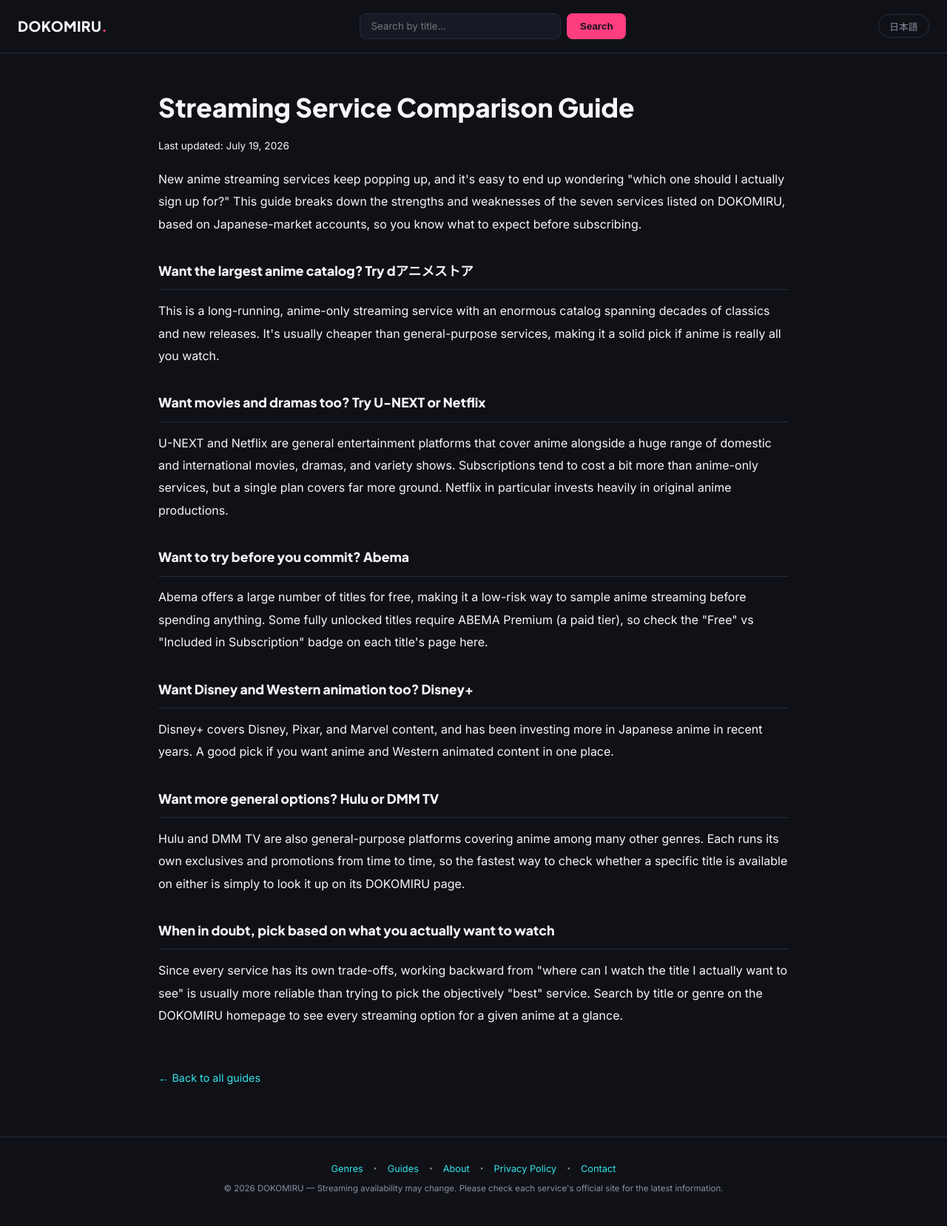
After one commit to taka08s2oo-stack/dokomiru, a Flask app: page /en/guides/service-comparison in a window 1280 px wide. The commit adds this page. Shown: the whole page at 74% size. Run offline with Flask 3, Linux system fonts and the light colour scheme.

Commit message:
構造化データと英語版ガイド記事を追加

```diff
--- a/app.py
+++ b/app.py
@@ -305,22 +305,42 @@ def about_en():
 
 @app.route("/guides")
 def guides():
-    return render_template("guides.html", en_path="/en/")
+    return render_template("guides.html", en_path="/en/guides")
 
 
 @app.route("/guides/service-comparison")
 def guide_service_comparison():
-    return render_template("guide_service_comparison.html", en_path="/en/")
+    return render_template("guide_service_comparison.html", en_path="/en/guides/service-comparison")
 
 
 @app.route("/guides/free-anime")
 def guide_free_anime():
-    return render_template("guide_free_anime.html", en_path="/en/")
+    return render_template("guide_free_anime.html", en_path="/en/guides/free-anime")
 
 
 @app.route("/guides/beginner-guide")
 def guide_beginner():
-    return render_template("guide_beginner.html", en_path="/en/")
+    return render_template("guide_beginner.html", en_path="/en/guides/beginner-guide")
+
+
+@app.route("/en/guides")
+def guides_en():
+    return render_template("guides_en.html", ja_path="/guides")
+
+
+@app.route("/en/guides/service-comparison")
+def guide_service_comparison_en():
+    return render_template("guide_service_comparison_en.html", ja_path="/guides/service-comparison")
+
+
+@app.route("/en/guides/free-anime")
+def guide_free_anime_en():
+    return render_template("guide_free_anime_en.html", ja_path="/guides/free-anime")
+
+
+@app.route("/en/guides/beginner-guide")
+def guide_beginner_en():
+    return render_template("guide_beginner_en.html", ja_path="/guides/beginner-guide")
 
 
 @app.route("/privacy")
@@ -364,6 +384,10 @@ def sitemap():
     xml_parts.append(f"<url><loc>{base_url}/en/privacy</loc></url>")
     xml_parts.append(f"<url><loc>{base_url}/en/contact</loc></url>")
     xml_parts.append(f"<url><loc>{base_url}/en/genres</loc></url>")
+    xml_parts.append(f"<url><loc>{base_url}/en/guides</loc></url>")
+    xml_parts.append(f"<url><loc>{base_url}/en/guides/service-comparison</loc></url>")
+    xml_parts.append(f"<url><loc>{base_url}/en/guides/free-anime</loc></url>")
+    xml_parts.append(f"<url><loc>{base_url}/en/guides/beginner-guide</loc></url>")
     for g, _ in genre_counts:
         xml_parts.append(f"<url><loc>{base_url}/genre/{g}</loc></url>")
     for g, _ in genre_counts_en:
--- a/templates/base.html
+++ b/templates/base.html
@@ -31,6 +31,7 @@
 <meta name="twitter:title" content="{{ self.title() }}">
 <meta name="twitter:description" content="{{ self.description() }}">
 <meta name="twitter:image" content="{{ request.url_root.rstrip('/') }}{{ url_for('static', filename='og-image.png') }}">
+{% block structured_data %}{% endblock %}
 </head>
 <body>
 
--- a/templates/base_en.html
+++ b/templates/base_en.html
@@ -31,6 +31,7 @@
 <meta name="twitter:title" content="{{ self.title() }}">
 <meta name="twitter:description" content="{{ self.description() }}">
 <meta name="twitter:image" content="{{ request.url_root.rstrip('/') }}{{ url_for('static', filename='og-image-en.png') }}">
+{% block structured_data %}{% endblock %}
 </head>
 <body>
 
@@ -51,6 +52,8 @@
   <nav class="footer-nav">
     <a href="/en/genres">Genres</a>
     <span class="footer-sep">・</span>
+    <a href="/en/guides">Guides</a>
+    <span class="footer-sep">・</span>
     <a href="/en/about">About</a>
     <span class="footer-sep">・</span>
     <a href="/en/privacy">Privacy Policy</a>
--- /dev/null
+++ b/templates/guide_service_comparison_en.html
@@ -0,0 +1,64 @@
+{% extends "base_en.html" %}
+
+{% block title %}Streaming Service Comparison Guide | DOKOMIRU{% endblock %}
+{% block description %}A comparison of 7 major Japan-based anime streaming services — dアニメストア, U-NEXT, Netflix, Abema, Disney+, Hulu, and DMM TV — to help you choose the right one.{% endblock %}
+
+{% block content %}
+<article class="legal-page">
+  <h1>Streaming Service Comparison Guide</h1>
+  <p class="legal-updated">Last updated: July 19, 2026</p>
+
+  <p>
+    New anime streaming services keep popping up, and it's easy to end up wondering "which one
+    should I actually sign up for?" This guide breaks down the strengths and weaknesses of the
+    seven services listed on DOKOMIRU, based on Japanese-market accounts, so you know what to
+    expect before subscribing.
+  </p>
+
+  <h2>Want the largest anime catalog? Try dアニメストア</h2>
+  <p>
+    This is a long-running, anime-only streaming service with an enormous catalog spanning
+    decades of classics and new releases. It's usually cheaper than general-purpose services,
+    making it a solid pick if anime is really all you watch.
+  </p>
+
+  <h2>Want movies and dramas too? Try U-NEXT or Netflix</h2>
+  <p>
+    U-NEXT and Netflix are general entertainment platforms that cover anime alongside a huge
+    range of domestic and international movies, dramas, and variety shows. Subscriptions tend to
+    cost a bit more than anime-only services, but a single plan covers far more ground. Netflix
+    in particular invests heavily in original anime productions.
+  </p>
+
+  <h2>Want to try before you commit? Abema</h2>
+  <p>
+    Abema offers a large number of titles for free, making it a low-risk way to sample anime
+    streaming before spending anything. Some fully unlocked titles require ABEMA Premium (a paid
+    tier), so check the "Free" vs "Included in Subscription" badge on each title's page here.
+  </p>
+
+  <h2>Want Disney and Western animation too? Disney+</h2>
+  <p>
+    Disney+ covers Disney, Pixar, and Marvel content, and has been investing more in Japanese
+    anime in recent years. A good pick if you want anime and Western animated content in one
+    place.
+  </p>
+
+  <h2>Want more general options? Hulu or DMM TV</h2>
+  <p>
+    Hulu and DMM TV are also general-purpose platforms covering anime among many other genres.
+    Each runs its own exclusives and promotions from time to time, so the fastest way to check
+    whether a specific title is available on either is simply to look it up on its DOKOMIRU page.
+  </p>
+
+  <h2>When in doubt, pick based on what you actually want to watch</h2>
+  <p>
+    Since every service has its own trade-offs, working backward from "where can I watch the
+    title I actually want to see" is usually more reliable than trying to pick the objectively
+    "best" service. Search by title or genre on the DOKOMIRU homepage to see every streaming
+    option for a given anime at a glance.
+  </p>
+
+  <a class="back-link" href="/en/guides">← Back to all guides</a>
+</article>
+{% endblock %}
```
Also changed, not shown: templates/anime_detail.html (+15 -0 lines), templates/anime_detail_en.html (+15 -0 lines), templates/guide_beginner_en.html (added, +61 -0 lines), templates/guide_free_anime_en.html (added, +55 -0 lines), templates/guides_en.html (added, +28 -0 lines), templates/index.html (+45 -2 lines), templates/index_en.html (+16 -0 lines).
